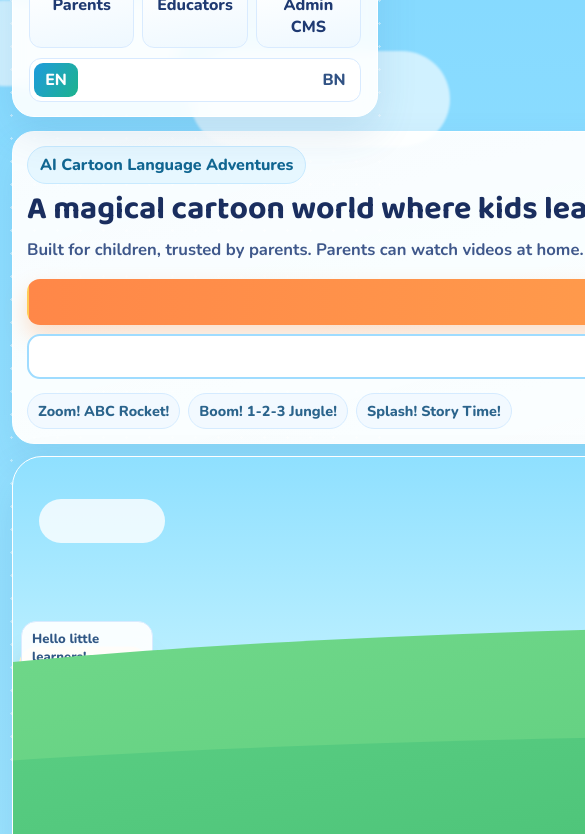
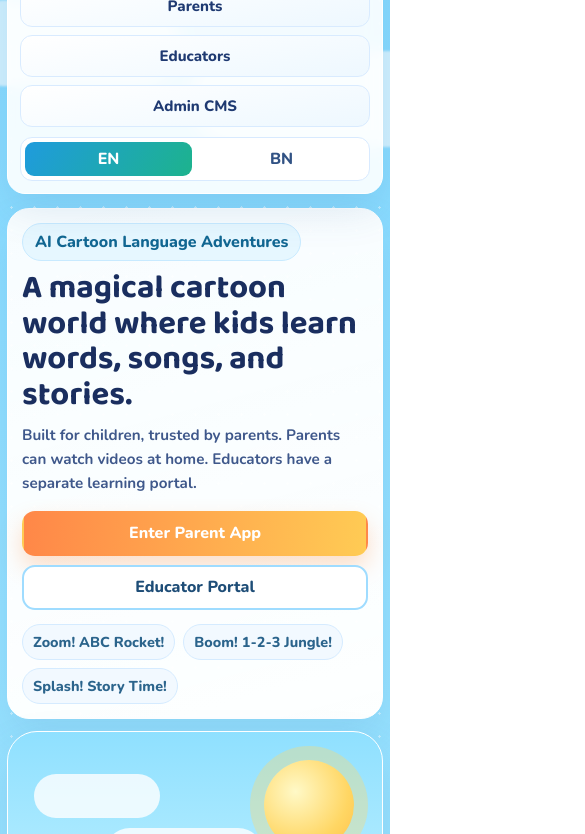
Before and after one commit to mdnazmulislam0087/XerivoLearn, a website: page sites/marketing/index.html in a window 390 px wide. Shown: the part 80-914 px from the top of the page, 585 px wide, since content can reach past the window. Drawn offline with nearby package versions, Linux system fonts and the light colour scheme.

Commit message:
language updatedghjsdjj

```diff
--- a/sites/marketing/styles.css
+++ b/sites/marketing/styles.css
@@ -29,6 +29,18 @@ body {
   font-family: "Nunito", "Noto Sans Bengali", sans-serif;
   background: linear-gradient(180deg, var(--sky-top) 0%, var(--sky-mid) 33%, var(--sky-bottom) 100%);
   overflow-x: hidden;
+}
+
+html,
+body {
+  max-width: 100%;
+  overflow-x: hidden;
+}
+
+img,
+svg {
+  max-width: 100%;
+  height: auto;
 }
 
 h1,
@@ -117,11 +129,13 @@ html[lang="bn"] .trust-benefit h4 {
   display: flex;
   align-items: center;
   gap: 10px;
+  min-width: 0;
 }
 
 .site-nav {
   display: flex;
   gap: 8px;
+  min-width: 0;
 }
 
 .site-nav a {
@@ -133,6 +147,9 @@ html[lang="bn"] .trust-benefit h4 {
   border-radius: 12px;
   padding: 9px 12px;
   transition: transform 0.18s ease;
+  min-width: 0;
+  overflow-wrap: anywhere;
+  text-align: center;
 }
 
 .site-nav a:hover {
@@ -170,12 +187,14 @@ html[lang="bn"] .trust-benefit h4 {
   margin: 14px auto 34px;
   display: grid;
   gap: 16px;
+  min-width: 0;
 }
 
 .hero {
   display: grid;
   grid-template-columns: minmax(0, 1.02fr) minmax(0, 0.98fr);
   gap: 12px;
+  min-width: 0;
 }
 
 .hero-copy,
@@ -191,6 +210,7 @@ html[lang="bn"] .trust-benefit h4 {
   border: 1px solid #ffffff;
   background: linear-gradient(165deg, var(--card), #fffffffa);
   box-shadow: 0 18px 40px #4074a81f;
+  min-width: 0;
 }
 
 .hero-copy {
@@ -212,6 +232,7 @@ html[lang="bn"] .trust-benefit h4 {
   margin: 10px 0 10px;
   font-size: clamp(2rem, 4.8vw, 3.9rem);
   line-height: 1.03;
+  overflow-wrap: anywhere;
 }
 
 .hero-text {
@@ -220,6 +241,7 @@ html[lang="bn"] .trust-benefit h4 {
   line-height: 1.58;
   font-size: 1.04rem;
   font-weight: 700;
+  overflow-wrap: anywhere;
 }
 
 .hero-actions-row {
@@ -419,6 +441,7 @@ html[lang="bn"] .trust-benefit h4 {
   border: 1px solid #ffffff;
   box-shadow: 0 12px 24px #3f6ea314;
   background: linear-gradient(170deg, #ffffff, #fff9ef);
+  min-width: 0;
 }
 
 .feature-card:nth-child(2) {
@@ -478,6 +501,7 @@ html[lang="bn"] .trust-benefit h4 {
 .trust-main {
   padding: 14px;
   background: linear-gradient(165deg, #ffffff, #f6fcff);
+  min-width: 0;
 }
 
 .trust-main h3 {
@@ -500,6 +524,7 @@ html[lang="bn"] .trust-benefit h4 {
 .trust-benefit {
   padding: 12px;
   background: linear-gradient(165deg, #fffdf6, #fff8ea);
+  min-width: 0;
 }
 
 .trust-benefit:nth-child(2) {
@@ -556,6 +581,7 @@ html[lang="bn"] .trust-benefit h4 {
   overflow: hidden;
   background: linear-gradient(160deg, #ffffff, #fffaf4);
   box-shadow: 0 11px 24px #3f6ea61f;
+  min-width: 0;
 }
 
 .sample-thumb.two {
@@ -651,6 +677,7 @@ html[lang="bn"] .trust-benefit h4 {
   padding: 12px;
   background: linear-gradient(165deg, #ffffff, #fffdf7);
   box-shadow: 0 11px 24px #406da61a;
+  min-width: 0;
 }
 
 .testimonial-card:nth-child(2) {
@@ -666,12 +693,14 @@ html[lang="bn"] .trust-benefit h4 {
   color: #335987;
   line-height: 1.55;
   font-weight: 700;
+  overflow-wrap: anywhere;
 }
 
 .author {
   margin: 10px 0 0;
   font-weight: 800;
   color: #264777;
+  overflow-wrap: anywhere;
 }
 
 .features,
@@ -688,12 +717,14 @@ html[lang="bn"] .trust-benefit h4 {
 .section-head h2 {
   margin: 0;
   font-size: clamp(1.78rem, 3vw, 2.7rem);
+  overflow-wrap: anywhere;
 }
 
 .section-head p {
   margin: 6px 0 0;
   color: var(--muted);
   font-weight: 700;
+  overflow-wrap: anywhere;
 }
 
 .friend-grid {
@@ -758,6 +789,7 @@ html[lang="bn"] .trust-benefit h4 {
   border: 1px solid #ffffff;
   padding: 14px;
   box-shadow: inset 0 0 0 1px #ffffff9b;
+  min-width: 0;
 }
 
 .parent-plan {
@@ -791,6 +823,7 @@ html[lang="bn"] .trust-benefit h4 {
   margin: 6px 0 0;
   color: #3e5b8d;
   font-weight: 800;
+  overflow-wrap: anywhere;
 }
 
 .plan-card ul {
@@ -820,6 +853,7 @@ html[lang="bn"] .trust-benefit h4 {
   border: 1px solid #ffffff;
   padding: 13px;
   box-shadow: 0 11px 24px #406da61a;
+  min-width: 0;
 }
 
 .journey-card h3 {
@@ -832,6 +866,7 @@ html[lang="bn"] .trust-benefit h4 {
   color: #3d5788;
   line-height: 1.5;
   font-weight: 700;
+  overflow-wrap: anywhere;
 }
 
 .journey-card.parents {
@@ -953,16 +988,28 @@ html[lang="bn"] .trust-benefit h4 {
 
   .site-nav {
     width: 100%;
-    flex-wrap: wrap;
+    display: grid;
+    grid-template-columns: repeat(2, minmax(0, 1fr));
   }
 
   .site-nav a {
-    flex: 1;
+    width: 100%;
     text-align: center;
+    padding: 10px 8px;
+    font-size: 0.94rem;
+  }
+
+  .site-nav a:last-child {
+    grid-column: 1 / -1;
   }
 
   .lang-switch {
     justify-content: space-between;
+    width: 100%;
+  }
+
+  .lang-switch button {
+    flex: 1;
   }
 
   .plan-grid {
@@ -997,6 +1044,21 @@ html[lang="bn"] .trust-benefit h4 {
 }
 
 @media (max-width: 620px) {
+  .site-header,
+  .page {
+    width: min(1180px, calc(100% - 14px));
+  }
+
+  .site-header {
+    padding: 12px;
+    border-radius: 18px;
+  }
+
+  .logo {
+    font-size: clamp(1.45rem, 7.8vw, 1.95rem);
+    text-align: center;
+  }
+
   .hero-copy,
   .features,
   .parent-trust,
@@ -1020,8 +1082,17 @@ html[lang="bn"] .trust-benefit h4 {
     text-align: center;
   }
 
+  .hero-copy h1 {
+    font-size: clamp(1.7rem, 8.4vw, 2.2rem);
+    line-height: 1.08;
+  }
+
+  .hero-text {
+    font-size: 0.95rem;
+  }
+
   .hero-scene {
-    min-height: 410px;
+    min-height: 370px;
   }
 
   .hero-character {
@@ -1066,12 +1137,39 @@ html[lang="bn"] .trust-benefit h4 {
     grid-template-columns: 1fr;
   }
 
+  .carousel-viewport {
+    padding: 8px;
+  }
+
   .sample-thumb {
-    flex-basis: min(84vw, 248px);
-    width: min(84vw, 248px);
+    flex-basis: clamp(196px, 78vw, 238px);
+    width: clamp(196px, 78vw, 238px);
   }
 
   .trust-main h3 {
     font-size: 1.35rem;
   }
 }
+
+@media (max-width: 420px) {
+  .site-nav {
+    grid-template-columns: 1fr;
+  }
+
+  .site-nav a:last-child {
+    grid-column: auto;
+  }
+
+  .hero-scene {
+    min-height: 350px;
+  }
+
+  .hero-character {
+    width: 108px;
+  }
+
+  .speech {
+    max-width: 112px;
+    font-size: 0.74rem;
+  }
+}
```
